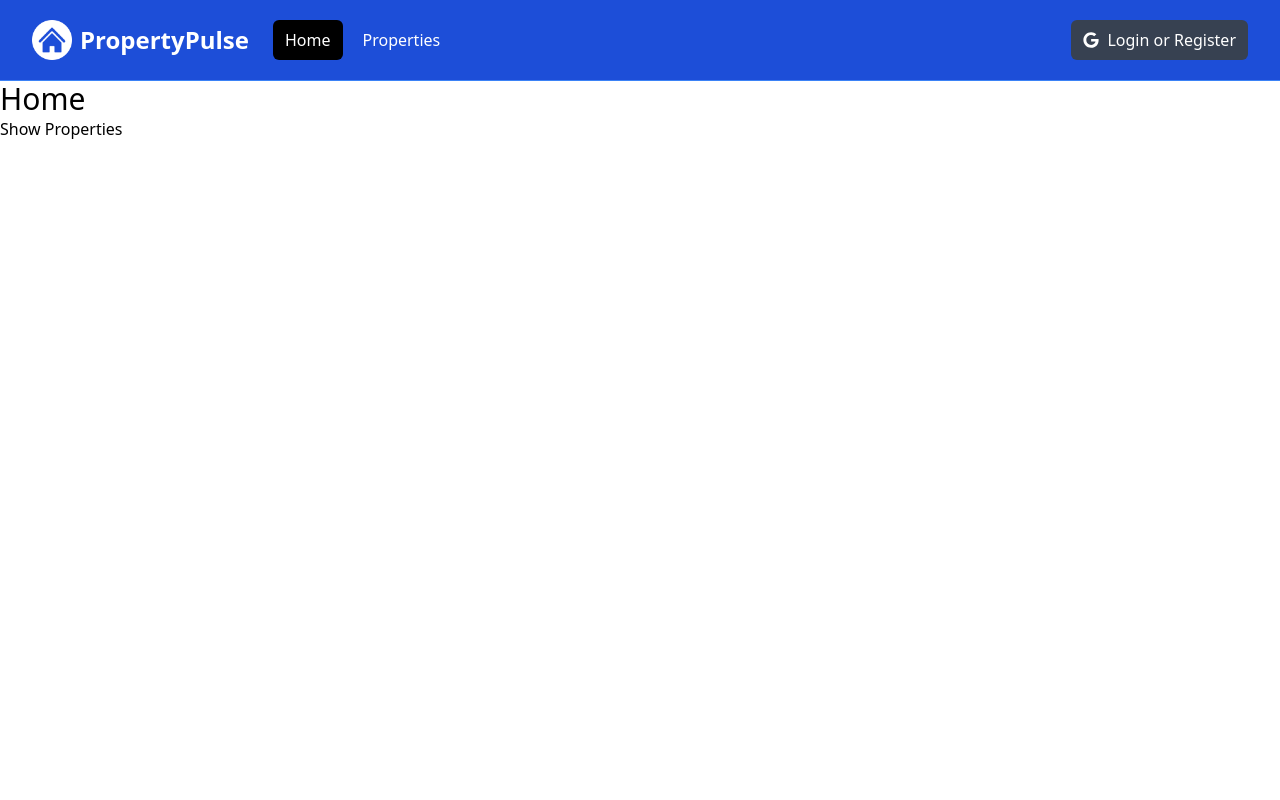
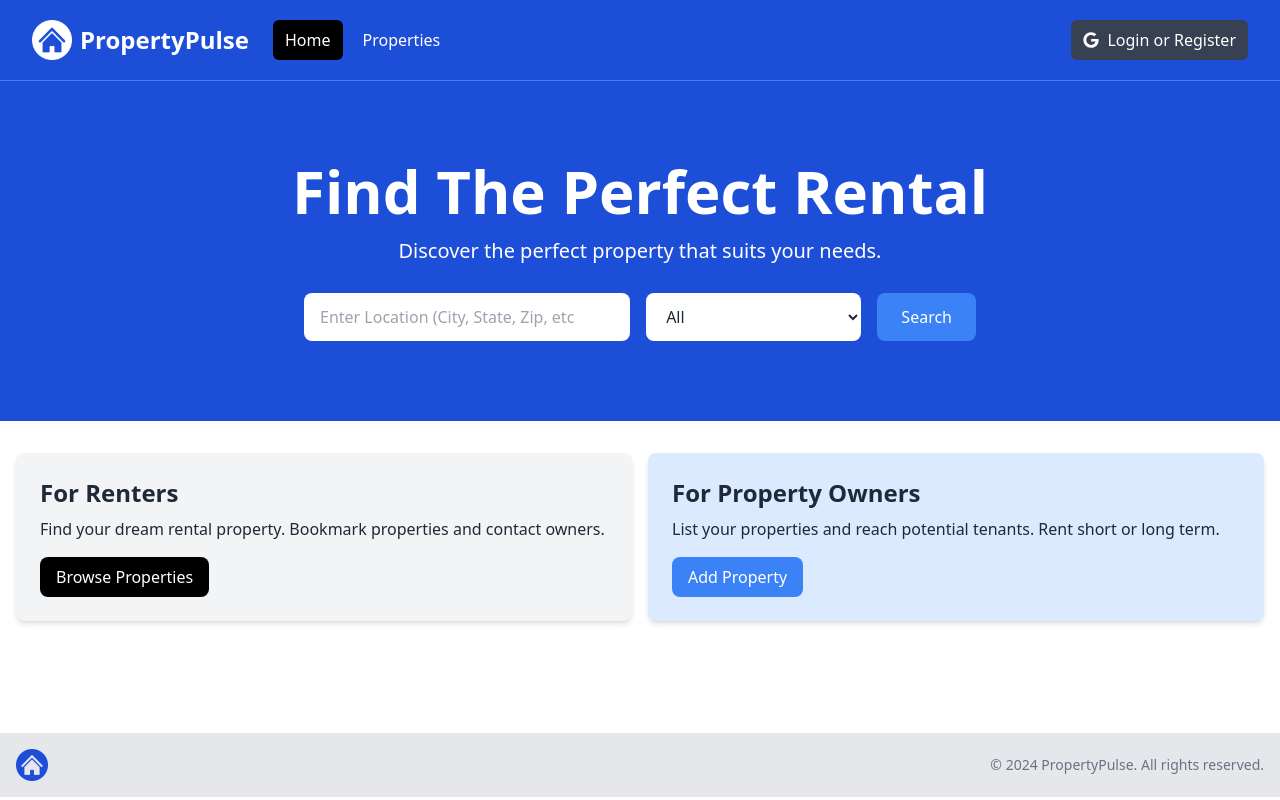
Before and after one commit to ShashwatHTS/Issue_tracker, a Next.js app in the folder property-pulse/: page / in a window 1280 px wide. Built offline with nearby package versions, Linux system fonts and the light colour scheme.

Commit message:
added a main page and footer

```diff
--- a/property-pulse/app/layout.jsx
+++ b/property-pulse/app/layout.jsx
@@ -1,6 +1,7 @@
 import React from 'react'
 import '@/assets/styles/global.css'
 import Navbar from '@/components/Navbar'
+import Footer from '@/components/Footer'
 
 export const metadata = {
   title: 'PropertyPluse | Find The Perfect Rental',
@@ -14,6 +15,7 @@
       <body>
         <Navbar />
         <main>{children}</main>
+        <Footer />
       </body>
     </html>
   )
--- a/property-pulse/app/page.jsx
+++ b/property-pulse/app/page.jsx
@@ -1,4 +1,5 @@
-import Link from 'next/link'
+import Hero from '@/components/Hero'
+import InfoBoxes from '@/components/InfoBoxes'
 import React from 'react'
 
 // export const metadata = {
@@ -8,8 +9,8 @@
 const HomePage = () => {
   return (
     <>
-      <h1 className='text-3xl'>Home</h1>
-      <Link href={'/properties'}>Show Properties</Link>
+      <Hero />
+      <InfoBoxes />
     </>
   )
 }
--- /dev/null
+++ b/property-pulse/components/Footer.jsx
@@ -0,0 +1,29 @@
+import React from 'react'
+import Image from 'next/image'
+import Link from 'next/link'
+import logo from "@/assets/images/logo.png"
+
+const Footer = () => {
+  const currentYear = new Date().getFullYear()
+  return (
+    <>
+      <footer className="bg-gray-200 py-4 mt-24">
+        <div
+          className="container mx-auto flex flex-col md:flex-row items-center justify-between px-4"
+        >
+          <div className="mb-4 md:mb-0">
+            <Image src={logo} alt="Logo" className="h-8 w-auto" />
+          </div>
+
+          <div>
+            <p className="text-sm text-gray-500 mt-2 md:mt-0">
+              &copy; {currentYear} PropertyPulse. All rights reserved.
+            </p>
+          </div>
+        </div>
+      </footer>
+    </>
+  )
+}
+
+export default Footer
--- /dev/null
+++ b/property-pulse/components/Hero.jsx
@@ -0,0 +1,62 @@
+import React from 'react'
+
+const Hero = () => {
+  return (
+    <>
+      <section className="bg-blue-700 py-20 mb-4">
+        <div
+          className="max-w-7xl mx-auto px-4 sm:px-6 lg:px-8 flex flex-col items-center"
+        >
+          <div className="text-center">
+            <h1
+              className="text-4xl font-extrabold text-white sm:text-5xl md:text-6xl"
+            >
+              Find The Perfect Rental
+            </h1>
+            <p className="my-4 text-xl text-white">
+              Discover the perfect property that suits your needs.
+            </p>
+          </div>
+          <form
+            className="mt-3 mx-auto max-w-2xl w-full flex flex-col md:flex-row items-center"
+          >
+            <div className="w-full md:w-3/5 md:pr-2 mb-4 md:mb-0">
+              <label htmlFor="location" className="sr-only">Location</label>
+              <input
+                type="text"
+                id="location"
+                placeholder="Enter Location (City, State, Zip, etc"
+                className="w-full px-4 py-3 rounded-lg bg-white text-gray-800 focus:outline-none focus:ring focus:ring-blue-500"
+              />
+            </div>
+            <div className="w-full md:w-2/5 md:pl-2">
+              <label htmlFor="property-type" className="sr-only">Property Type</label>
+              <select
+                id="property-type"
+                className="w-full px-4 py-3 rounded-lg bg-white text-gray-800 focus:outline-none focus:ring focus:ring-blue-500"
+              >
+                <option value="All">All</option>
+                <option value="Apartment">Apartment</option>
+                <option value="Studio">Studio</option>
+                <option value="Condo">Condo</option>
+                <option value="House">House</option>
+                <option value="Cabin Or Cottage">Cabin or Cottage</option>
+                <option value="Loft">Loft</option>
+                <option value="Room">Room</option>
+                <option value="Other">Other</option>
+              </select>
+            </div>
+            <button
+              type="submit"
+              className="md:ml-4 mt-4 md:mt-0 w-full md:w-auto px-6 py-3 rounded-lg bg-blue-500 text-white hover:bg-blue-600 focus:outline-none focus:ring focus:ring-blue-500"
+            >
+              Search
+            </button>
+          </form>
+        </div>
+      </section>
+    </>
+  )
+}
+
+export default Hero
--- /dev/null
+++ b/property-pulse/components/InfoBox.jsx
@@ -0,0 +1,21 @@
+const InfoBox = ({
+  heading,
+  backgroundColor = 'bg-gray-100',
+  textColor = 'text-gray-800',
+  buttonInfo,
+  children,
+}) => {
+  return (
+    <div className={`${backgroundColor} p-6 rounded-lg shadow-md`}>
+      <h2 className={`${textColor} text-2xl font-bold`}>{heading}</h2>
+      <p className={`${textColor} mt-2 mb-4`}>{children}</p>
+      <a
+        href={buttonInfo.link}
+        className={`inline-block ${buttonInfo.backgroundColor} text-white rounded-lg px-4 py-2 hover:opacity-80`}
+      >
+        {buttonInfo.text}
+      </a>
+    </div>
+  );
+};
+export default InfoBox;
--- /dev/null
+++ b/property-pulse/components/InfoBoxes.jsx
@@ -0,0 +1,37 @@
+import InfoBox from './InfoBox';
+
+const InfoBoxes = () => {
+  return (
+    <section>
+      <div className='container-xl lg:container m-auto'>
+        <div className='grid grid-cols-1 md:grid-cols-2 gap-4 p-4 rounded-lg'>
+          <InfoBox
+            heading='For Renters'
+            backgroundColor='bg-gray-100'
+            buttonInfo={{
+              text: 'Browse Properties',
+              link: '/properties',
+              backgroundColor: 'bg-black',
+            }}
+          >
+            Find your dream rental property. Bookmark properties and contact
+            owners.
+          </InfoBox>
+          <InfoBox
+            heading='For Property Owners'
+            backgroundColor='bg-blue-100'
+            buttonInfo={{
+              text: 'Add Property',
+              link: '/properties/add',
+              backgroundColor: 'bg-blue-500',
+            }}
+          >
+            List your properties and reach potential tenants. Rent short or long
+            term.
+          </InfoBox>
+        </div>
+      </div>
+    </section>
+  );
+};
+export default InfoBoxes;
```
